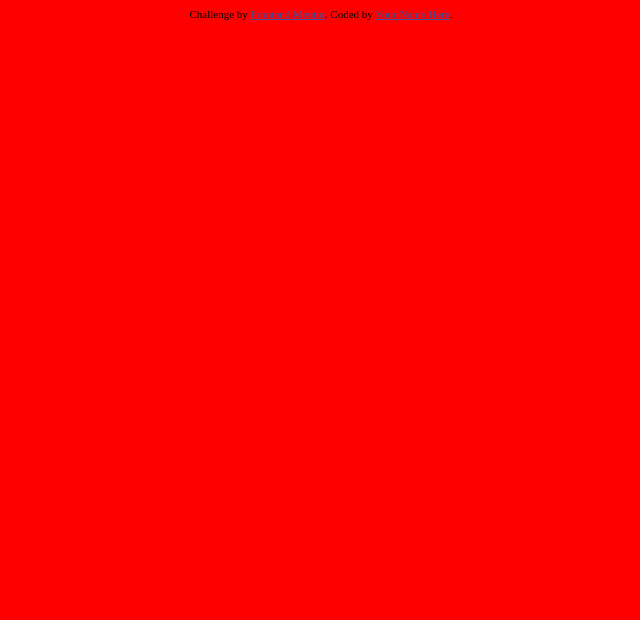
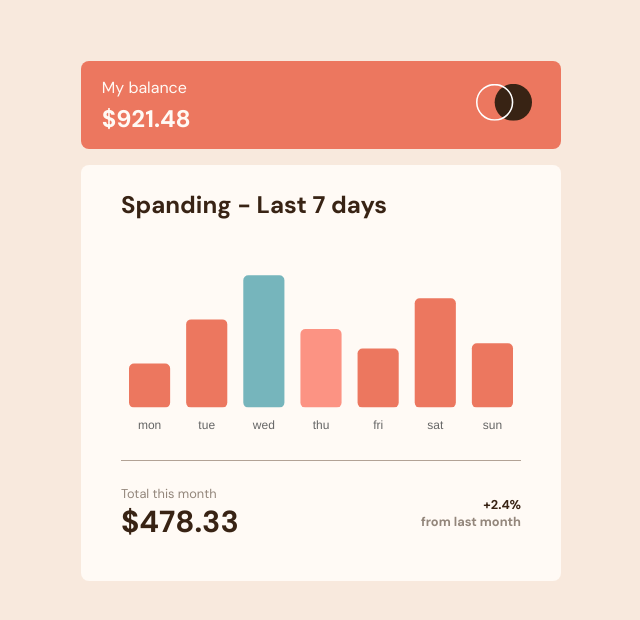
Before and after one commit to shahrokh0796/expenses-chart-component, a website built with webpack: page src/index.html in a window 1280 px wide. Shown: the whole page, without its empty margins (319-959 px from the left). Built offline with nearby package versions, Linux system fonts and the light colour scheme.

Commit message:
expenses-chart-component completed 08-02-2023

```diff
--- a/package.json
+++ b/package.json
@@ -10,6 +10,7 @@
   "author": "Said Shahrokh",
   "license": "ISC",
   "dependencies": {
+    "chart.js": "^4.4.1",
     "css-loader": "^6.9.1",
     "html-loader": "^5.0.0",
     "html-webpack-plugin": "^5.6.0",
--- a/src/index.html
+++ b/src/index.html
@@ -4,18 +4,42 @@
   <meta charset="UTF-8">
   <meta name="viewport" content="width=device-width, initial-scale=1.0"> <!-- displays site properly based on user's device -->
 
-  <link rel="icon" type="image/png" sizes="32x32" href="../images/favicon-32x32.png">
+  <link rel="icon" type="image/png" sizes="32x32" href="./images/favicon-32x32.png">
 
   <title>Frontend Mentor | Expenses chart component</title>
 
   <!-- Feel free to remove these styles or customise in your own stylesheet 👍 -->
-  <style>
-    .attribution { font-size: 11px; text-align: center; }
-    .attribution a { color: hsl(228, 45%, 44%); }
-  </style>
+
 </head>
 <body>
-
+  <main class="main">
+    <div class="topPortion relative">
+      <div class="topPortionBalanceDiv absolute">
+        <p>My balance</p>
+        <p>$921.48</p>
+      </div>
+      <div class="topPortionImageDiv absolute">
+        <img src="./images/logo.svg" alt="" >
+      </div>
+    </div>
+    <div id="canvasContainer">
+      <div class="middlePortion">
+        <h2>Spanding - Last 7 days</h2>
+        <canvas id="myChart"></canvas>
+      </div>
+      <div class="hrLine"></div>
+      <div class="bottomPortion">
+        <div>
+          <p>Total this month</p>
+          <strong>$478.33</strong>
+        </div>
+        <div>
+          <b>+2.4%</b>
+          <p>from last month</p>
+        </div>
+      </div>
+    </div>
+  </main>
   <!-- My balance
   $921.48
 
@@ -35,9 +59,9 @@
   +2.4%
   from last month
    -->
-  <div class="attribution">
+  <!-- <div class="attribution">
     Challenge by <a href="https://www.frontendmentor.io?ref=challenge" target="_blank">Frontend Mentor</a>.
     Coded by <a href="#">Your Name Here</a>.
-  </div>
+  </div> -->
 </body>
 </html>
--- a/src/index.js
+++ b/src/index.js
@@ -1,2 +1,78 @@
 import "../styles/styles.scss";
 import "./index.html";
+import Data from "./data.json";
+import Chart from "chart.js/auto";
+
+
+(async function() {
+    const chart = document.querySelector("#myChart");
+    new Chart(chart, {
+        type: 'bar',
+        data: {
+            labels: Data.map(row => row.day),
+            datasets: [
+                {
+                    data: Data.map(row => row.amount),
+                    backgroundColor: ['hsl(10, 79%, 65%)', 'hsl(10, 79%, 65%)', 'hsl(186, 34%, 60%)', '	hsl(8, 95%, 75%)', 'hsl(10, 79%, 65%)', 'hsl(10, 79%, 65%)', 'hsl(10, 79%, 65%)'],
+                    borderSkipped: false,
+                    borderRadius: 5,
+                }
+            ]
+        },
+        options: {
+            layout: {
+                maintainAspectRatio: false,
+                padding: {top: 20, },
+            },
+            scales: {
+                x: {
+                    border: {
+                        display: false,
+                      },
+                    grid: {
+                        display: false, // hide vertical grid lines
+                        drawBorder: false,
+                    },
+                },
+                y: {
+                    display: false,
+                },
+            },
+            plugins: {
+                legend: {
+                    display: false,
+                },
+                tooltip: {
+                    enabled: true,
+                    backgroundColor: "hsl(25, 47%, 15%)",
+                    padding: 10,
+                    xAlign: "center",
+                    yAlign: "bottom",
+                    displayColors: false,
+
+                    callbacks: {
+                        title: function(tooltipItems) {
+                            return "";
+                        },
+                        label: function(context) {
+                            let label = context.dataset.label || '';
+                            console.log(context);
+                            if (label) {
+                                label += ": ";
+                            }
+                            if (context.parsed.y !== null) {
+                                label += new Intl.NumberFormat('en-US', { style: 'currency', currency: 'USD' }).format(context.parsed.y);
+                            }
+                            return label;
+                        }
+                    }
+                }
+            },
+        },
+        layout: {
+            padding: {
+                bottom: 20
+            }
+        }
+    });
+})();
--- a/styles/styles.scss
+++ b/styles/styles.scss
@@ -1,3 +1,113 @@
+@import url('https://fonts.googleapis.com/css2?family=DM+Sans:opsz,wght@9..40,400;9..40,700&display=swap');
+*, *::before, *::after {
+    box-sizing: border-box;
+  }
+
+  * {
+    margin: 0;
+  }
+
 body {
-    background-color: red;
+    background-color: hsl(27, 66%, 92%);
+    min-block-size: 642px;
+    display: flex;
+    justify-content: center;
+    align-items:center;
+    font-family: 'DM Sans', sans-serif;
 }
+
+.main {
+    max-inline-size: 30rem;
+    inline-size: 100%;
+    margin-inline: 0.5rem;
+}
+
+/* Helper classes */
+.relative {position: relative;}
+.absolute {position: absolute;}
+/* Helper classes */
+/* top Portion styles */
+.topPortion {
+    background-color: hsl(10, 79%, 65%);
+    border-radius: 0.5rem;
+    margin-block-end: 1rem;
+    block-size: 5.5rem;
+    position: relative;
+}
+
+.topPortionImageDiv {
+    right: 1.8rem;
+    top: 50%;
+    transform: translateY(-50%);
+    top: 50%;
+    max-inline-size: 3.5rem;
+    img {inline-size: 100%;}
+}
+
+.topPortionBalanceDiv {
+    top: 50%;
+    left: 1.3rem;
+    transform: translateY(-50%);
+    p {
+        color:hsl(33, 100%, 98%);
+    }
+    p:nth-of-type(1) {
+        margin-block-end: 0.3rem;
+    }
+
+    p:nth-of-type(2) {
+        font-weight: bold;
+        font-size: 1.5rem;
+    }
+}
+
+
+/* top Portion styles end */
+
+#canvasContainer {
+    background-color: hsl(33, 100%, 98%);
+    border-radius: 0.5rem;
+    padding-block-start: 1.5rem;
+    padding-inline: 2.5rem;
+    padding-block-end: 2.5rem;
+
+    h2 {
+        color:hsl(25, 47%, 15%);
+        padding-block-end: 1rem;
+    }
+
+    .hrLine {
+        margin-block-start: 1.5rem;
+        margin-block-end: 1.5rem;
+        border-top: 0.1rem solid hsl(28, 16%, 64%);
+    }
+}
+#myChart {
+    border-radius: 1rem;
+    display: block;
+}
+
+.bottomPortion {
+    display:flex;
+    justify-content: space-between;
+    align-items: center;
+
+
+    div:nth-of-type(1) {
+        p {
+            color: hsl(28, 10%, 53%);
+            font-size: 0.8rem;
+        }
+        strong {
+            color: hsl(25, 47%, 15%);
+            font-size: 1.9rem;
+        }
+    }
+    div:nth-of-type(2) {
+        text-align: end;
+        font-size:0.8rem;
+        font-weight: bold;
+        b {color: hsl(25, 47%, 15%);}
+        p {color: hsl(28, 10%, 53%);}
+    }
+}
```
Also changed, not shown: build/images/736eae1ff09acfe04c50.png (added), build/images/99d5b9138a1a64cc6858.svg (added), build/index.056da10822d624b089c9.js.LICENSE.txt (added), build/index.css (added), build/index.html (added), src/data.json (renamed from data.json), src/images/favicon-32x32.png (renamed from images/favicon-32x32.png), src/images/logo.svg (renamed from images/logo.svg), 3 other files.
